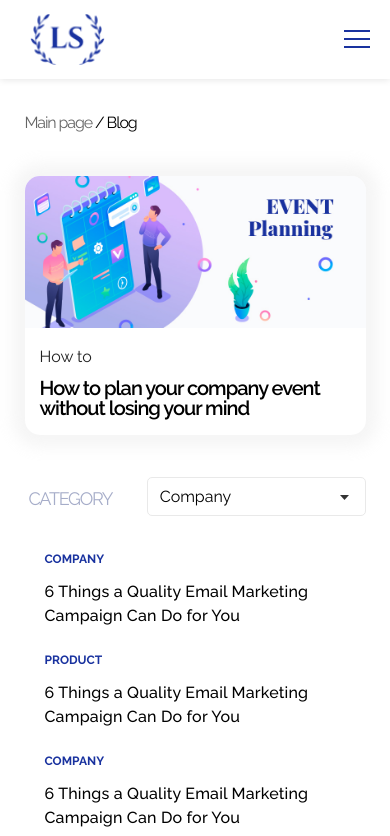
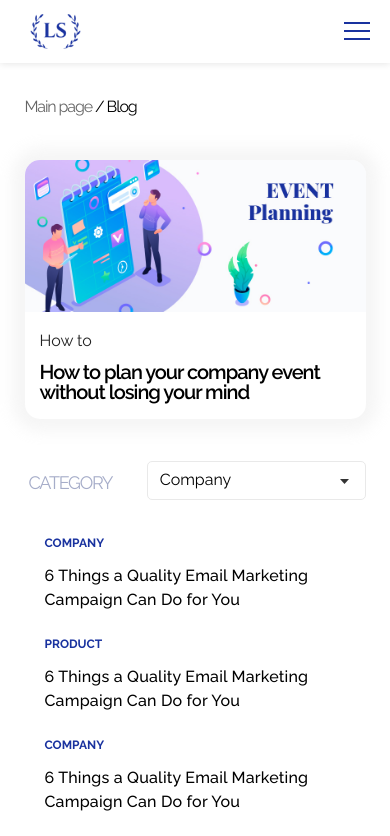
Before and after one commit to marsiuser/blog, a plain HTML site: page index.html in a window 390 px wide. Shown: the top 836 px of the page. Drawn offline with Linux system fonts and the light colour scheme.

Commit message:
last commit

```diff
--- a/css/style.css
+++ b/css/style.css
@@ -874,7 +874,7 @@ footer .footer-menu__item a::before{
         width: 85%;
     }
     .header-logo img{
-        width: 100%;
+        width: 68%;
     }
     .footer-image::after{
         width: 320px;
@@ -953,13 +953,14 @@ footer .footer-menu__item a::before{
       #menu__toggle:checked ~ .menu__box {
         visibility: visible;
         left: 0;
+        transition: 0.6s;
       }
 
       .menu__btn {
         display: flex;
         align-items: center;
         position: absolute;
-        top: 26px;
+        top: 18px;
         right: 20px;
         width: 26px;
         height: 26px;
@@ -1062,6 +1063,9 @@ footer .footer-menu__item a::before{
 }
 
 @media(max-width: 800px){
+    .menu__btn{
+        top: 22px;
+    }
     .footer-services{
         margin-left: 0px;
     }
@@ -1101,7 +1105,7 @@ footer .footer-menu__item a::before{
         width: 50%;
     }
     .header-logo {
-        width: 17%;
+        width: 90px;
     }
     .info_section{
         margin-top: 30px;
@@ -1178,6 +1182,9 @@ footer .footer-menu__item a::before{
 }
 
 @media(max-width: 400px){
+    .menu__btn {
+        top: 18px;
+    }
     footer .footer-btn__same .header-btn__gdpr, footer .footer-btn__same .header-btn__prices{
         height: 40px;
     }
```
